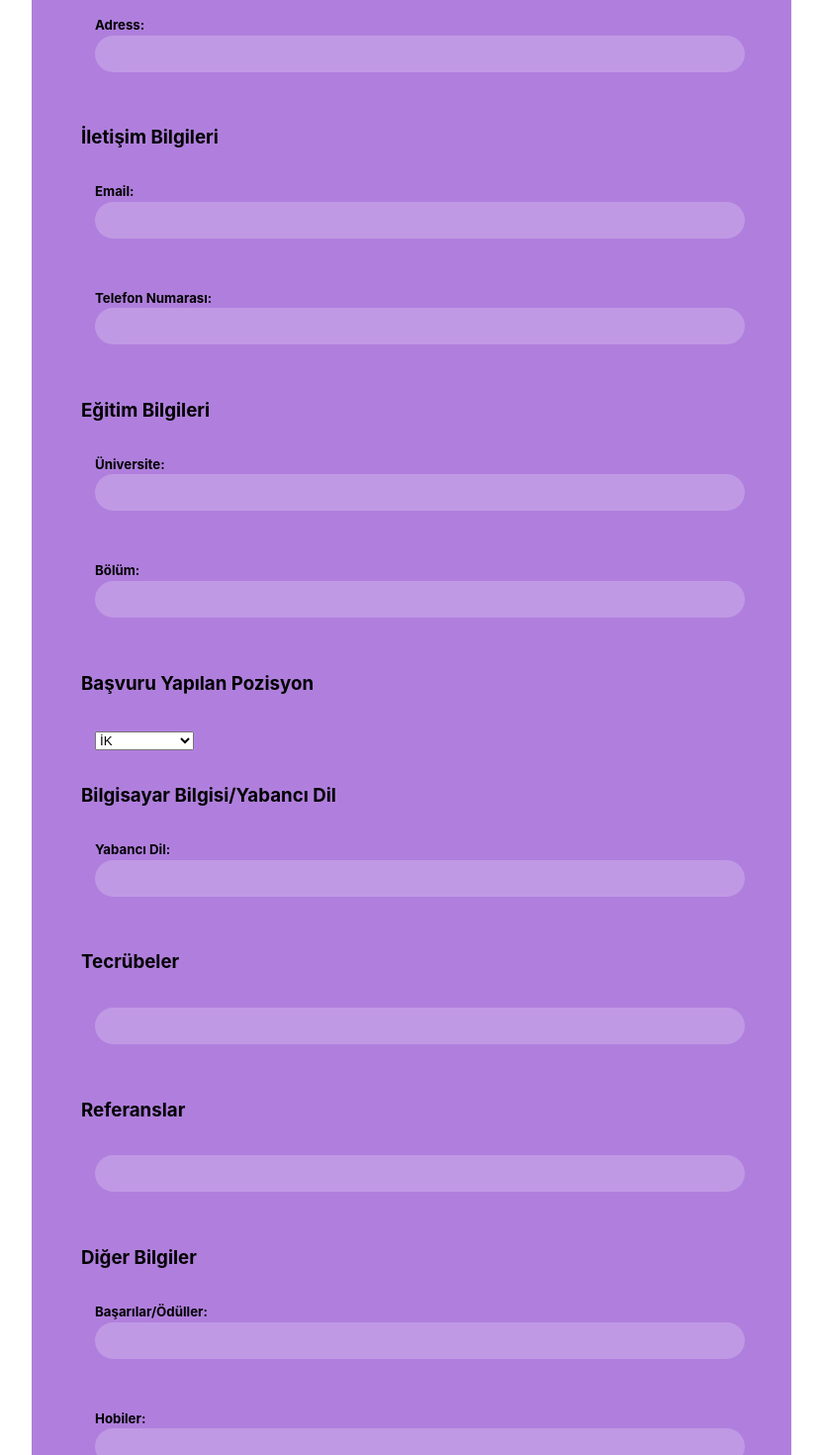
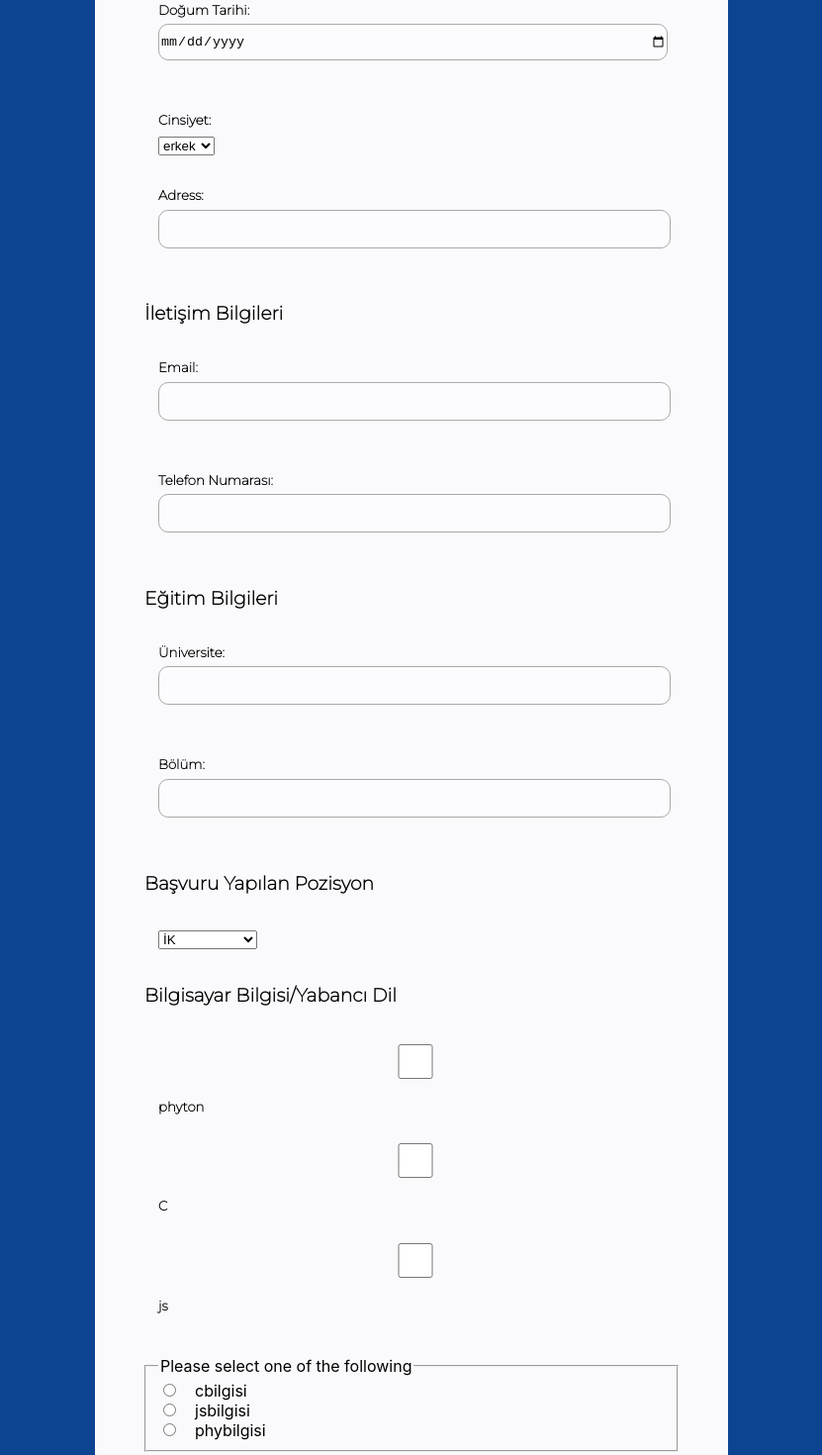
Before and after one commit to denizyesill/form-project, a React (Create React App) app: page / in a window 1280 px wide. Shown: the part 600-2070 px from the top of the page at 99% size, without its empty margins (224-1055 px from the left). Built offline with nearby package versions, Linux system fonts and the light colour scheme.

Commit message:
desing update

```diff
--- a/src/App.css
+++ b/src/App.css
@@ -1,3 +1,14 @@
+@import url('https://fonts.googleapis.com/css2?family=Montserrat:wght@200&display=swap%27');
+
+.page_container img{
+  margin: 2em;
+  position: sticky;
+  top: 2em;
+}
+
+
+
+
 .form_section {
   margin: 10vh 0;
   display: flex;
@@ -9,28 +20,40 @@
   display: flex;
   flex-direction: column;
   padding: 3em;
-  background-color: rgb(176, 127, 221);
+  background-color: rgb(250, 249, 252);
+  border-radius: 15px;
 }
 
 .form_container label {
   margin: 1em;
-  width: 50vw;
+  width: 40vw;
+
+}
+
+.form_container legend h3 {
+  font-family: 'Montserrat', sans-serif;
 }
 
 .form_container label h5 {
   margin-block-start: 0;
   margin-block-end: 0;
-  margin-bottom: 0.2em;
+  margin-bottom: 0.5em;
+  font-family: 'Montserrat', sans-serif;
 }
 
 .form_container label input {
   width: 100%;
   height: 35px;
-  padding-left: 15px;
   border: none;
-  border-radius: 20px;
+  border-radius: 10px;
   margin-bottom: 20px;
-  background: rgba(255, 255, 255, 0.2);
+  background: rgba(255, 255, 255, 0.375);
+  border: 0.5px solid darkgrey;
+}
+
+.form_container label input:focus {
+  border: 2px solid #0c3e83;
+  outline: none !important;
 }
 
 .form_container button {
--- a/src/App.js
+++ b/src/App.js
@@ -1,9 +1,11 @@
 import { useState } from "react";
 
 import "./App.css";
-
+import bitesLogo from './logo.png';
 const App = () => {
   const [inputs, setInputs] = useState({});
+
+
 
   const handleChange = (event) => {
     console.log(event.target.value);
@@ -19,6 +21,8 @@ const App = () => {
 
   return (
     <div className="page_container">
+
+      <img src={bitesLogo}  width="272px" height="82px"/>
 
       <div className="form_section">
         <form onSubmit={handleSubmit} className="form_container">
@@ -57,15 +61,19 @@ const App = () => {
             />
           </label>
 
+
           <label>
-            <h5>Cinsiyet: </h5>
-            <select>
-            <option value="Erkek">Erkek</option>
-            <option value="Kadın">Kadın</option>
-            value={inputs.cinsiyet || ""}
-            onChange={handleChange}
-            </select>
-          </label>
+          <h5>Cinsiyet: </h5>
+              <select
+              name="cinsiyet"
+              value={inputs.cinsiyet || ""}
+              onChange={handleChange}>
+                <option value="erkek">erkek</option>
+                <option value="kadın">Kadın</option>
+
+              </select>
+            </label>
+
 
           <label>
             <h5>Adress:</h5>
@@ -130,17 +138,35 @@ const App = () => {
         </legend>
 
             <label>
-              <select name="dropbox">
+              <select
+              name="pozisyon"
+              value={inputs.pozisyon || ""}
+              onChange={handleChange}>
                 <option value="ik">İK</option>
-                <option value="muhendis">ERP Uzmanı</option>
-                value={inputs.pozisyon || ""}
-               onChange={handleChange}
+                <option value="erpuzmanı">ERP Uzmanı</option>
+
               </select>
             </label>
 
         <legend>
          <h3>Bilgisayar Bilgisi/Yabancı Dil</h3>
         </legend>
+
+       <label>
+       <input type="checkbox" name="phyt"    onChange={handleChange}   value={inputs.phyt || ""} /><h5>phyton</h5><br />
+       <input type="checkbox" name="cbilgisi"    onChange={handleChange}   value={inputs.cbilgisi || ""} /><h5>C</h5><br />
+       <input type="checkbox" name="jsbilgisi"    onChange={handleChange}   value={inputs.jsbilgisi || ""} /><h5>js</h5><br />
+       </label>
+
+
+       <fieldset>
+    <legend>Please select one of the following</legend>
+    <input type="radio" name="cbilgisi"  onChange={handleChange}  value={inputs.cbilgisi || ""}/><label for="cbilgisi">cbilgisi</label><br />
+    <input type="radio" name="jsbilgisi"   onChange={handleChange}  value={inputs.jsbilgisi || ""} /><label for="jsbilgisi">jsbilgisi</label><br />
+    <input type="radio" name="phybilgisi"   onChange={handleChange}  value={inputs.phybilgisi || ""} /><label for="phybilgisi">phybilgisi</label><br />
+</fieldset>
+
+
 
         <label>
             <h5>Yabancı Dil:</h5>
--- a/src/index.css
+++ b/src/index.css
@@ -1,4 +1,8 @@
+
+
 body {
+
+  background-color: #0C4492;
   margin: 0;
   font-family: -apple-system, BlinkMacSystemFont, 'Segoe UI', 'Roboto', 'Oxygen',
     'Ubuntu', 'Cantarell', 'Fira Sans', 'Droid Sans', 'Helvetica Neue',
```
Also changed, not shown: public/Roboto-Regular.ttf (added), src/logo.png (added).
